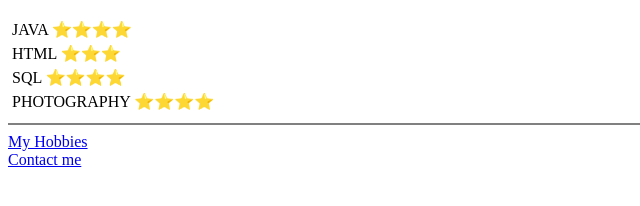
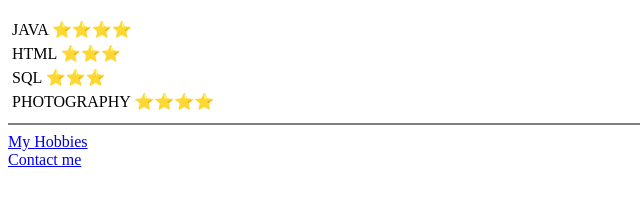
Before and after one commit to Kdinlok14/cv, a plain HTML site: page index.html in a window 1280 px wide. Shown: the part 550-756 px from the top of the page, 0-640 px from the left. Drawn offline with Linux system fonts and the light colour scheme.

Commit message:
Add intial cv website files

```diff
--- a/index.html
+++ b/index.html
@@ -60,7 +60,7 @@
                 <td>HTML ⭐⭐⭐</td>
             </tr>
             <tr>
-                <td>SQL ⭐⭐⭐⭐</td>
+                <td>SQL ⭐⭐⭐</td>
             </tr>
             <tr>
                 <td>PHOTOGRAPHY ⭐⭐⭐⭐</td>
```
